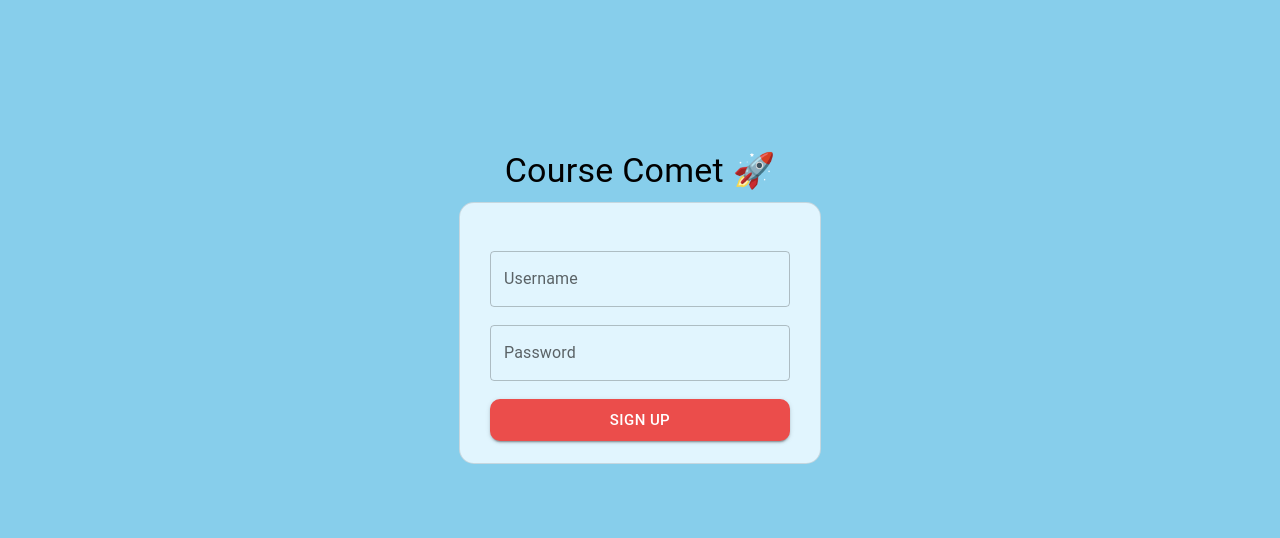
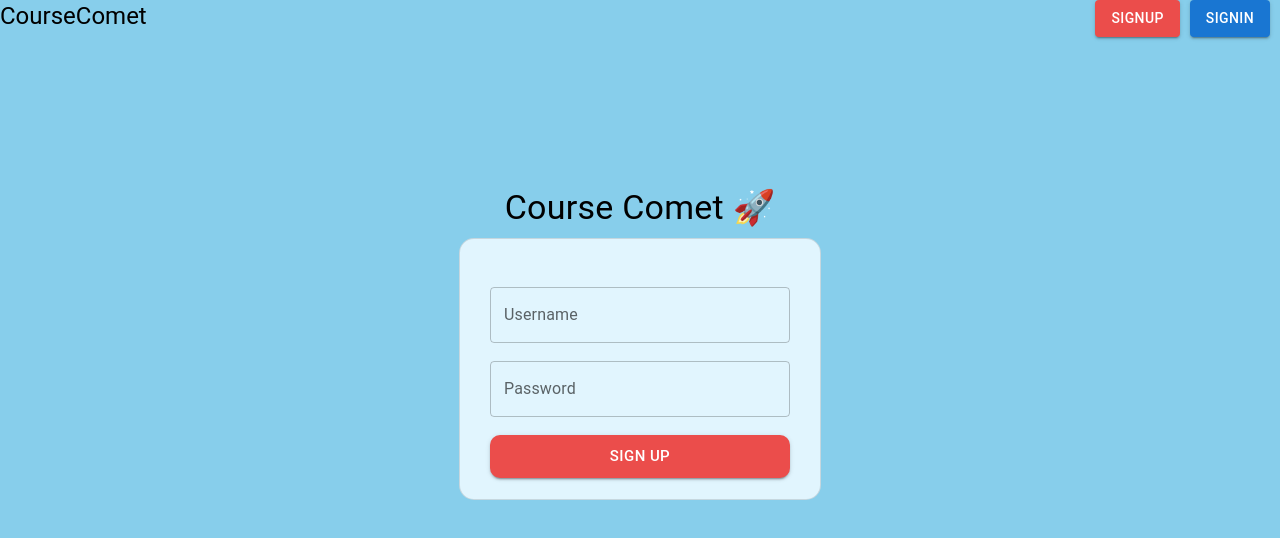
Before and after one commit to Gautam-Hegde/CourseComet, a React (Vite) app: page / in a window 1280 px wide. Shown: the top 538 px of the page. Built offline with nearby package versions, Linux system fonts and the light colour scheme.

Commit message:
chore: Appbar

```diff
--- a/src/App.jsx
+++ b/src/App.jsx
@@ -1,3 +1,4 @@
+import Appbar from "./Appbar";
 import Signup from "./Signup";
 
 
@@ -8,6 +9,7 @@ function App() {
   return (
 
     <div style={{height:'100vh',width:'100vw',backgroundColor:'skyblue'}}>
+         <Appbar/>
          <Signup/>
     </div>
 
--- /dev/null
+++ b/src/Appbar.jsx
@@ -0,0 +1,27 @@
+import { Button, Typography } from "@mui/material";
+
+function Appbar() {
+  return (
+    <div
+      style={{
+        display: "flex",
+        justifyContent: "space-between",
+        backgroundColor: "",
+      }}
+    >
+      <div>
+        <Typography variant="h5">CourseComet</Typography>
+      </div>
+
+      <div style={{ display: "flex" }}>
+        <div style={{ marginRight: 10 }}>
+          <Button style={{backgroundColor:'#eb4d4b'}} variant="contained">SignUp</Button>
+        </div>
+        <div style={{ marginRight: 10 }}>
+          <Button  variant="contained">SignIn</Button>
+        </div>
+      </div>
+    </div>
+  );
+}
+export default Appbar;
--- a/src/Signup.jsx
+++ b/src/Signup.jsx
@@ -5,11 +5,11 @@ import Button from '@mui/material/Button';
 function Signup(){
 return(
 <div>
-    <center>
+    <div style={{display:'flex',justifyContent:'center'}}>
         <div style={{paddingTop:150,marginBottom:10}}>
             <Typography variant='h4'>Course Comet 🚀</Typography>
         </div>
-    </center>
+    </div>
     <div style={{display:'flex',
     justifyContent:'center',
     alignItems:'center',
```
